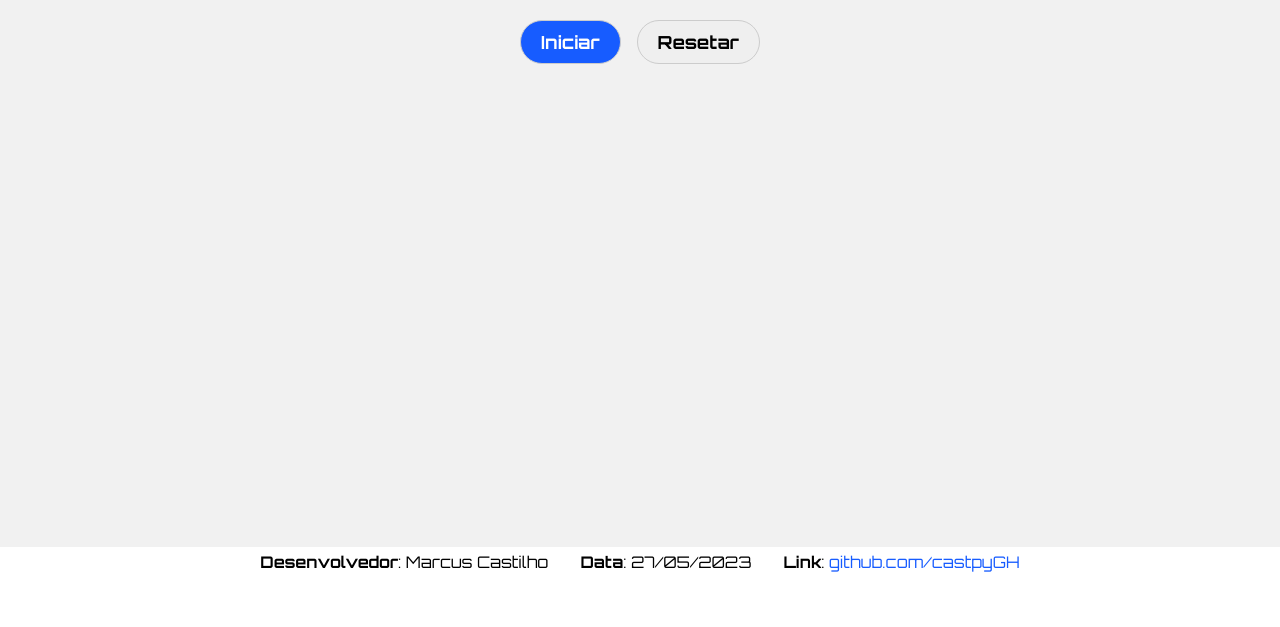
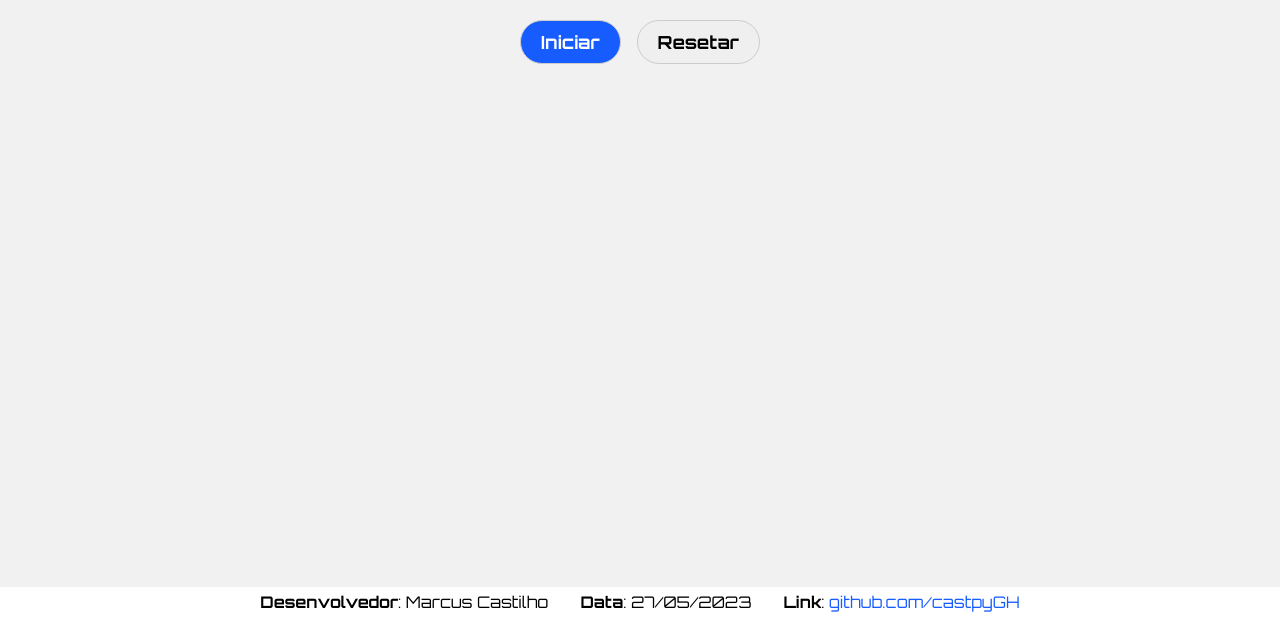
Before and after one commit to castpyGH/Javascript, a website: page 00 - Projetos/001 - Cronômetro/index.html in a window 1280 px wide. Shown: the part 221-848 px from the top of the page. Before the commit the page ends 800 px from the top, so only its background shows below. Drawn offline with Linux system fonts and the light colour scheme.

Commit message:
Style: update

```diff
--- a/00 - Projetos/001 - Cronômetro/css/styles.css
+++ b/00 - Projetos/001 - Cronômetro/css/styles.css
@@ -11,7 +11,7 @@
   gap: 2rem;
   padding-top: 3rem;
   background-color: #f1f1f1;
-  height: 90vh;
+  height: 95vh;
 }
 
 .container h1 {
@@ -73,6 +73,7 @@
 }
 
 footer {
+  margin-bottom: 10px;
   padding: 5px;
   display: flex;
   flex-wrap: wrap;
```
